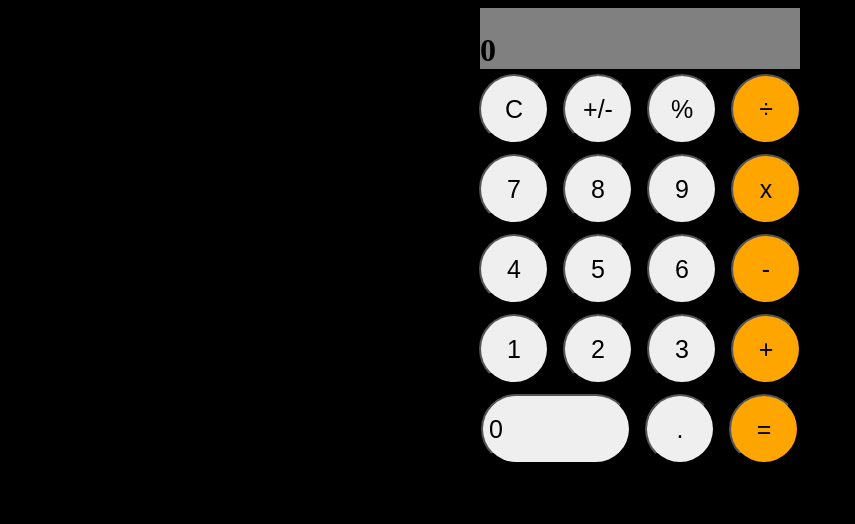
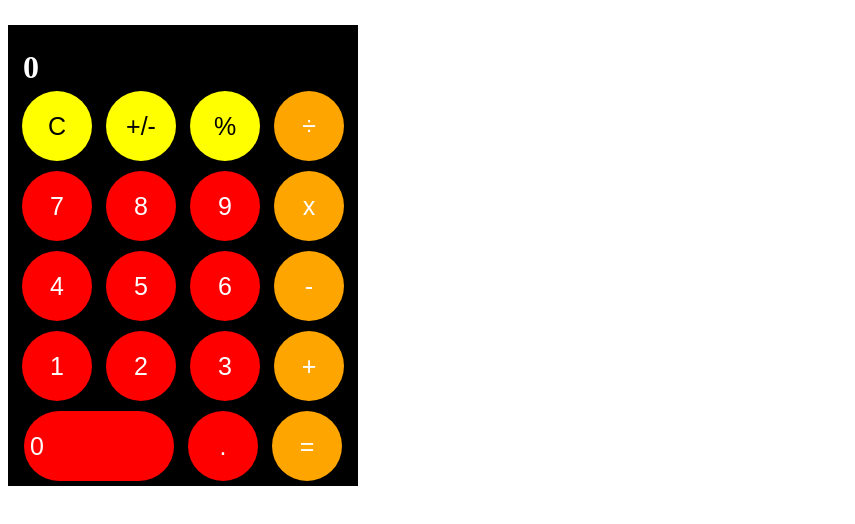
Before and after one commit to Sibonginhlanhla/calculator, a plain HTML site: page index.html in a window 1280 px wide. Shown: the whole page, without its empty margins (0-855 px from the left). Drawn offline with Linux system fonts and the light colour scheme.

Commit message:
styled the calculator, changed colors and layout

```diff
--- a/index.html
+++ b/index.html
@@ -8,6 +8,7 @@
     <title>calculator</title>
 </head>
 <body>
+    <div class="box">
         <h1>0</h1>
         <div id="container">
             <button class="clear">C</button>
@@ -38,5 +39,6 @@
             <button>.</button>
             <button class="calculate">=</button>
         </div>
+    </div>
 </body>
 </html>
--- a/styles.css
+++ b/styles.css
@@ -1,9 +1,11 @@
-body {
+.box {
     display: flex;
     flex-direction: column;
+    align-items: center;
     justify-content: center;
-    align-items: center;
     background-color: black;
+    width: 350px;
+    margin-top: 25px;
 }
 
 .container {
@@ -17,19 +19,24 @@ button {
     height: 70px;
     margin: 5px;
     font-size: 25px;
+    color: white;
+    background-color: red;
+    border: none;
 }
 
 h1 {
     display: flex;
-    background-color: gray;
+    background-color: black;
     padding-top: 24px;
     margin: 0;
     width: 320px;
+    color: white;
 }
 
 .operator,
 .calculate {
     background-color: orange;
+    color: white;
 }
 
 #zero {
@@ -37,3 +44,10 @@ h1 {
     height: 70px;
     text-align: left;
 }
+
+.sign,
+.clear,
+.perc {
+    background-color: yellow;
+    color: black;
+}
```
Lines whose indentation alone changed are shown as unchanged.
